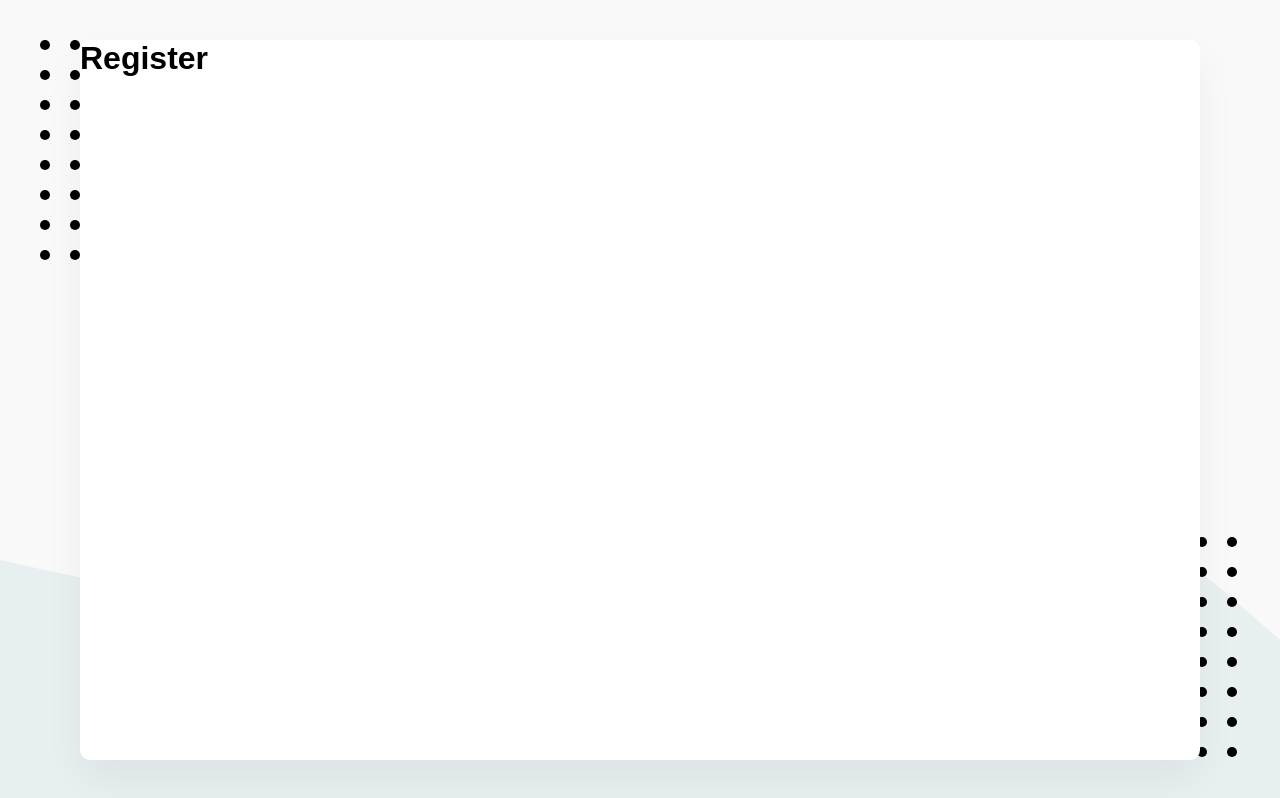
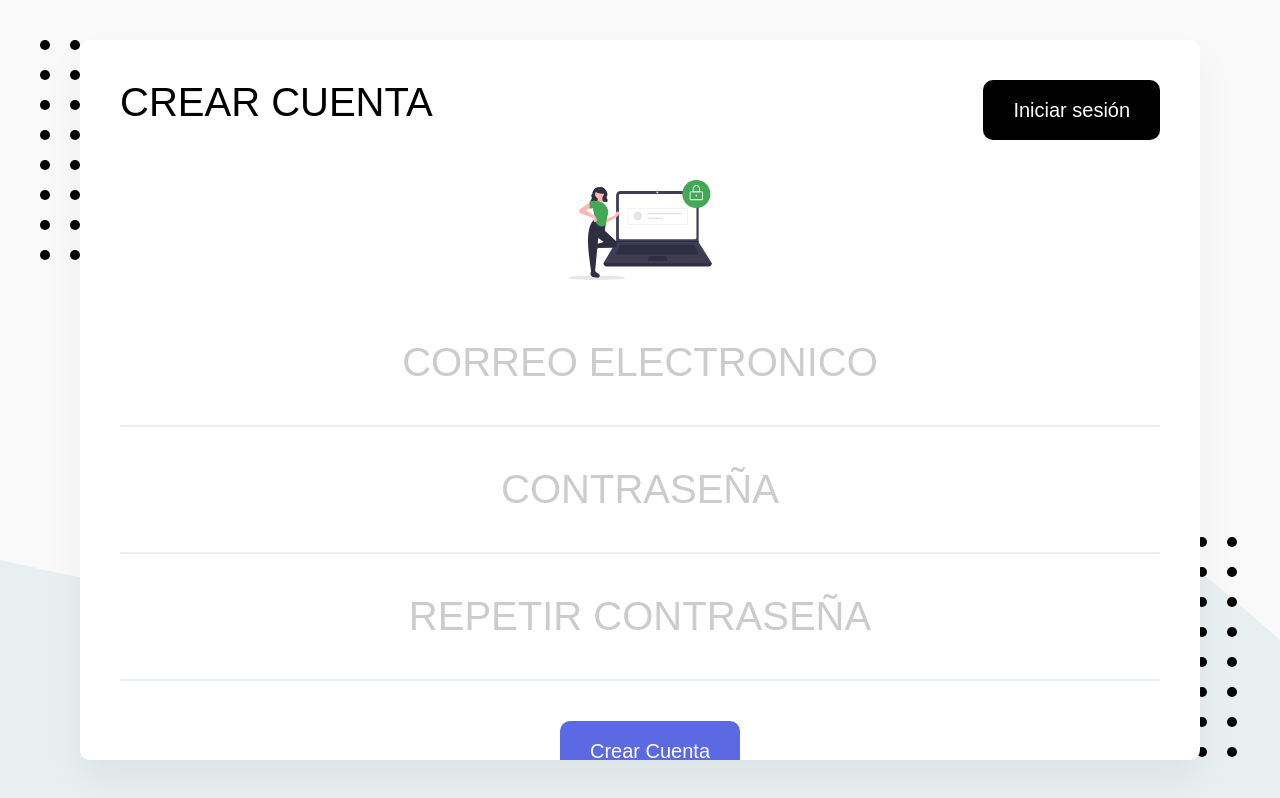
Before and after one commit to adrianjguerrero/app-gastos, a React (Create React App) app: page /register in a window 1280 px wide. Built offline with nearby package versions, Linux system fonts and the light colour scheme; what webfontloader would draw is missing.

Commit message:
componente de registro

```diff
--- a/src/components/Register.js
+++ b/src/components/Register.js
@@ -1,7 +1,46 @@
 import React from 'react';
+import {Helmet} from 'react-helmet'
+import {Header, Titulo, ContenedorBotones, ContenedorHeader} from './../elements/Header'
+import Boton from './../elements/Boton'
+import {ContenedorBoton,ContenedorFiltros,Input,InputGrande,Formulario} from './../elements/FormElements'
+import {ReactComponent as SvgLogin} from './../images/registro.svg'
+import styled from 'styled-components'
 
+const Svg = styled(SvgLogin)`
+    width:100%;
+    max-height: 6.25rem;
+    /* w7 bug */
+    min-height: 6.25rem;
+    margin-bottom: 1.25rem;
+
+`
 const Register = () => {
-    return ( <h1>Register</h1> );
+    return (
+        <>
+            <Helmet>
+                <title>Crear cuenta</title>
+            </Helmet>
+            <Header>
+                <ContenedorHeader>
+                    <Titulo>Crear cuenta</Titulo>
+                    <div>
+                        <Boton to="/login">Iniciar sesión</Boton>
+                    </div>
+                </ContenedorHeader>
+            </Header>
+            <Formulario>
+                <Svg/>
+                <Input type="email" placeholder="Correo electronico"/>
+                <Input type="password" placeholder="Contraseña"/>
+                <Input type="password" placeholder="Repetir Contraseña"/>
+                <ContenedorBoton>
+                    {/* le ponemos el as porq esto es un link, ya con esto
+                    no va a actuar como link */}
+                    <Boton as="button" primario type="submit">Crear Cuenta</Boton>
+                </ContenedorBoton>
+            </Formulario>
+        </>
+    );
 }
 
 export default Register
```
Also changed, not shown: 1 other file (tests, documents, lock files or other folders).
